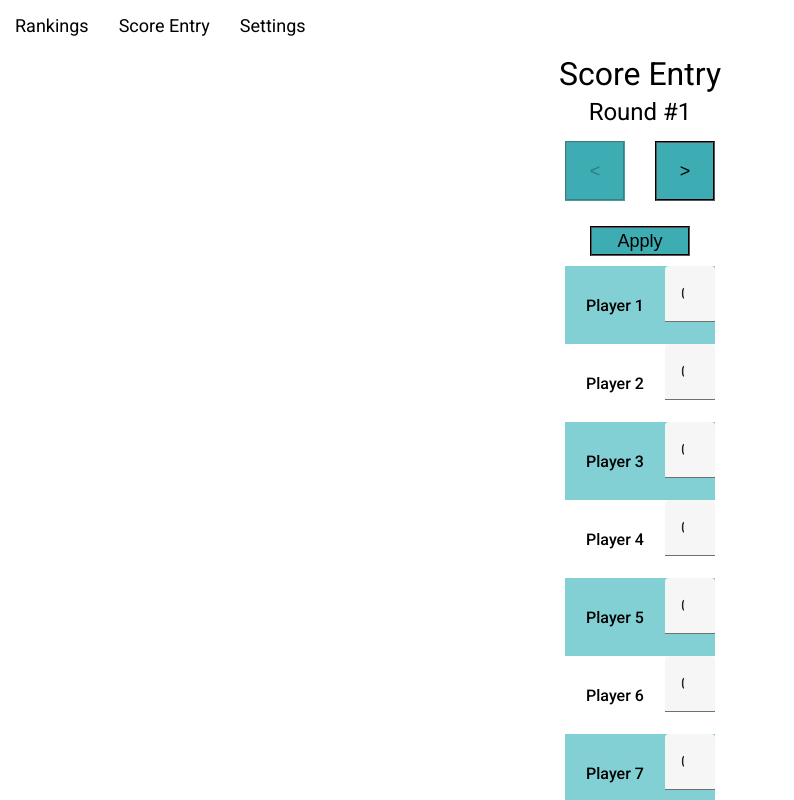
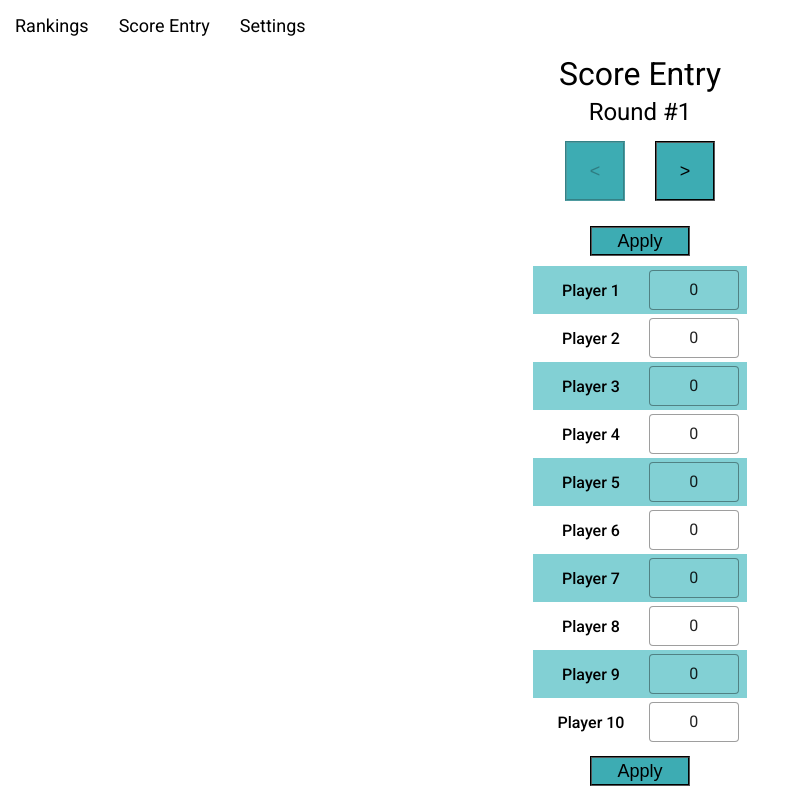
Before and after one commit to rbrock44/scorekeeping-by-rounds, an Angular app: page /score-entry in a window 1280 px wide. Shown: the top 800 px of the page, without its empty margins (0-794 px from the left). Built offline with nearby package versions, Linux system fonts and the light colour scheme.

Commit message:
fix score entry

```diff
--- a/src/app/page/score-entry-page/score-entry-page.component.scss
+++ b/src/app/page/score-entry-page/score-entry-page.component.scss
@@ -83,15 +83,38 @@
 }
 
 .player-score-form-field {
-  min-width: 50px;
-  width: 50px;
-  word-wrap: break-word;
-  white-space: pre-wrap;
+  // The default form field is ~56px tall plus subscript space, which stacked up
+  // badly in the wrapping column layout. Shrink the container down to the input.
+  --mat-form-field-container-height: 40px;
+  --mat-form-field-container-vertical-padding: 8px;
+
+  min-width: 90px;
+  width: 90px;
+  margin: 2px 0;
+}
+
+// Spinner arrows steal most of the usable width at this size.
+.player-score-form-field input[type='number'] {
+  text-align: center;
+  -moz-appearance: textfield;
+
+  &::-webkit-outer-spin-button,
+  &::-webkit-inner-spin-button {
+    -webkit-appearance: none;
+    margin: 0;
+  }
+}
+
+[data-basic-error] {
+  font-size: 11px;
+  white-space: nowrap;
 }
 
 [data-for-each-player] {
   @include centerFlex();
   text-align: center;
+  gap: 8px;
+  padding: 2px 8px;
 }
 
 [data-for-each-player]:nth-child(odd) {
--- a/src/app/page/score-entry-page/score-entry-page.component.ts
+++ b/src/app/page/score-entry-page/score-entry-page.component.ts
@@ -36,16 +36,16 @@ import { MatInput } from '@angular/material/input';
           @for (i of players; track i) {
             <div data-for-each-player>
               <div data-player-label>{{this.settingsService.getPlayerName(i)}}</div>
-              <mat-form-field class="player-score-form-field">
+              <mat-form-field class="player-score-form-field"
+                appearance="outline"
+                subscriptSizing="dynamic">
                 <input matInput data-score-entry-input
                   type="number"
-                  rows="1"
+                  inputmode="numeric"
                   [formControl]="scoreEntryFormGroup.get(i.toString())"
                   >
                 @if (!scoreEntryFormGroup.get(i.toString()).valid) {
-                  <mat-error data-basic-error>
-                    Enter {{this.settingsService.usePlayer ? this.settingsService.PLAYER : this.settingsService.TEAM}}'s score
-                  </mat-error>
+                  <mat-error data-basic-error>Required</mat-error>
                 }
               </mat-form-field>
             </div>
```
